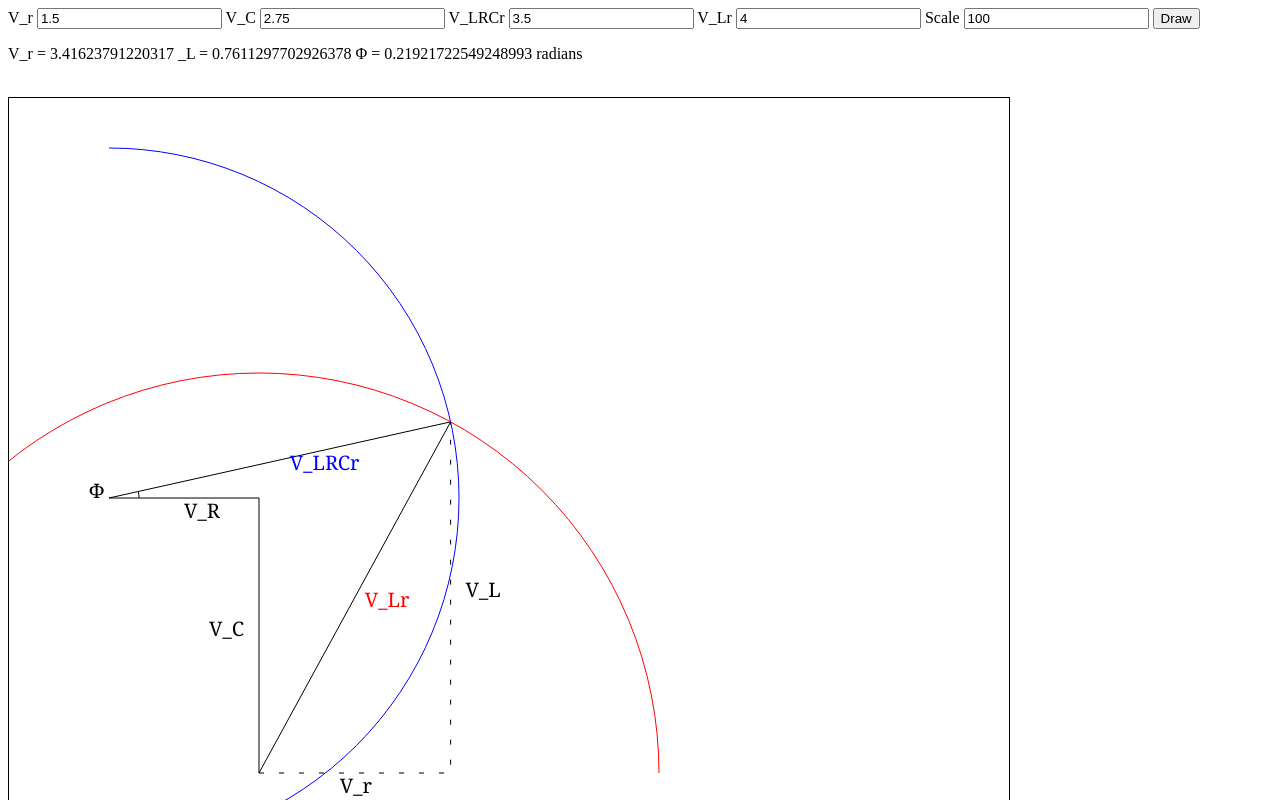
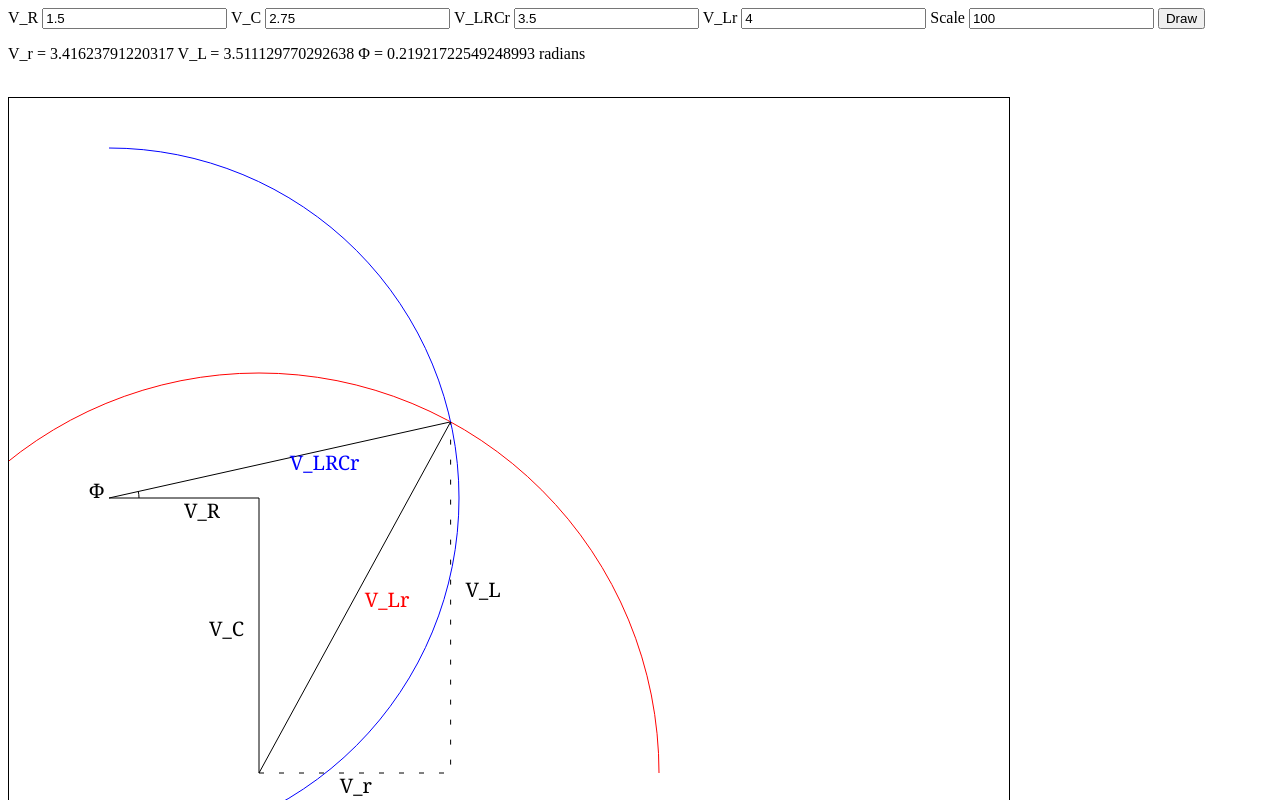
Before and after one commit to maxwildersmith/PhasorDrawer, a plain HTML site: page index.html in a window 1280 px wide. Shown: the top 800 px of the page. Drawn offline with Linux system fonts and the light colour scheme.

Commit message:
Update index.html

```diff
--- a/index.html
+++ b/index.html
@@ -4,7 +4,7 @@
     <title>Phasor Vector Drawer</title>
 </head>
 <body>
-    <label>V_r</label>
+    <label>V_R</label>
     <input type="number" id="vr" value="1.5"></input>
     <label>V_C</label>
     <input type="number" id="vc" value="2.75"></input>
@@ -66,7 +66,7 @@
             ctx.fillText("Φ", center.x - 20, (center.y));
             ctx.stroke();
 
-            p.innerHTML = "V_r = "+((i[0]-center.x)/scale)+" \t _L = " + ((-i[2]+center.y)/scale)+ " \t Φ = "+Math.atan((-i[2]+center.y)/(i[0]-center.x))+" radians";
+            p.innerHTML = "V_r = "+((i[0]-center.x)/scale)+" \t V_L = " + ((-i[2]+center.y+Vc)/scale)+ " \t Φ = "+Math.atan((-i[2]+center.y)/(i[0]-center.x))+" radians";
 
             ctx.beginPath();
             ctx.strokeStyle = "#FF0000";
```
